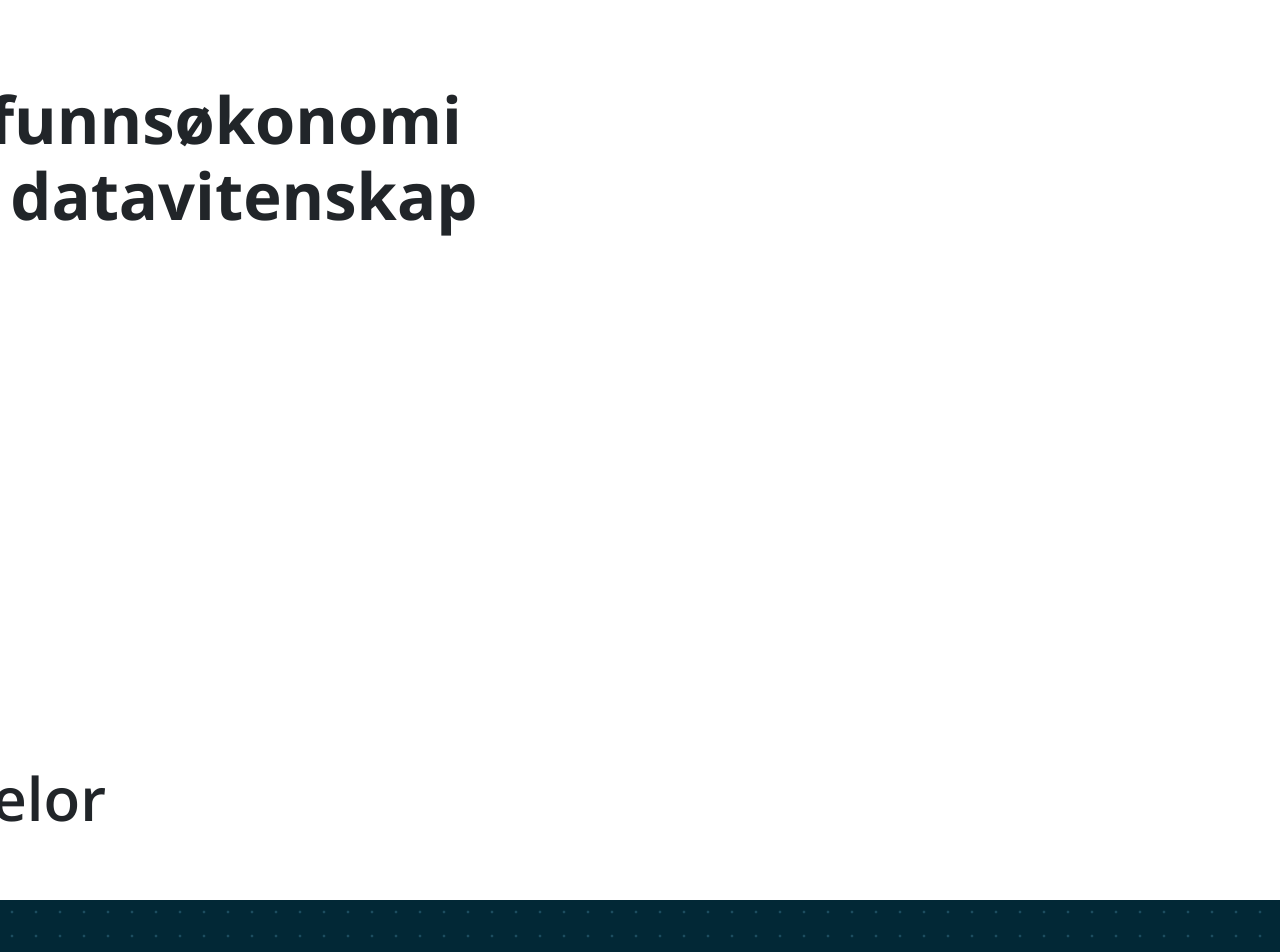
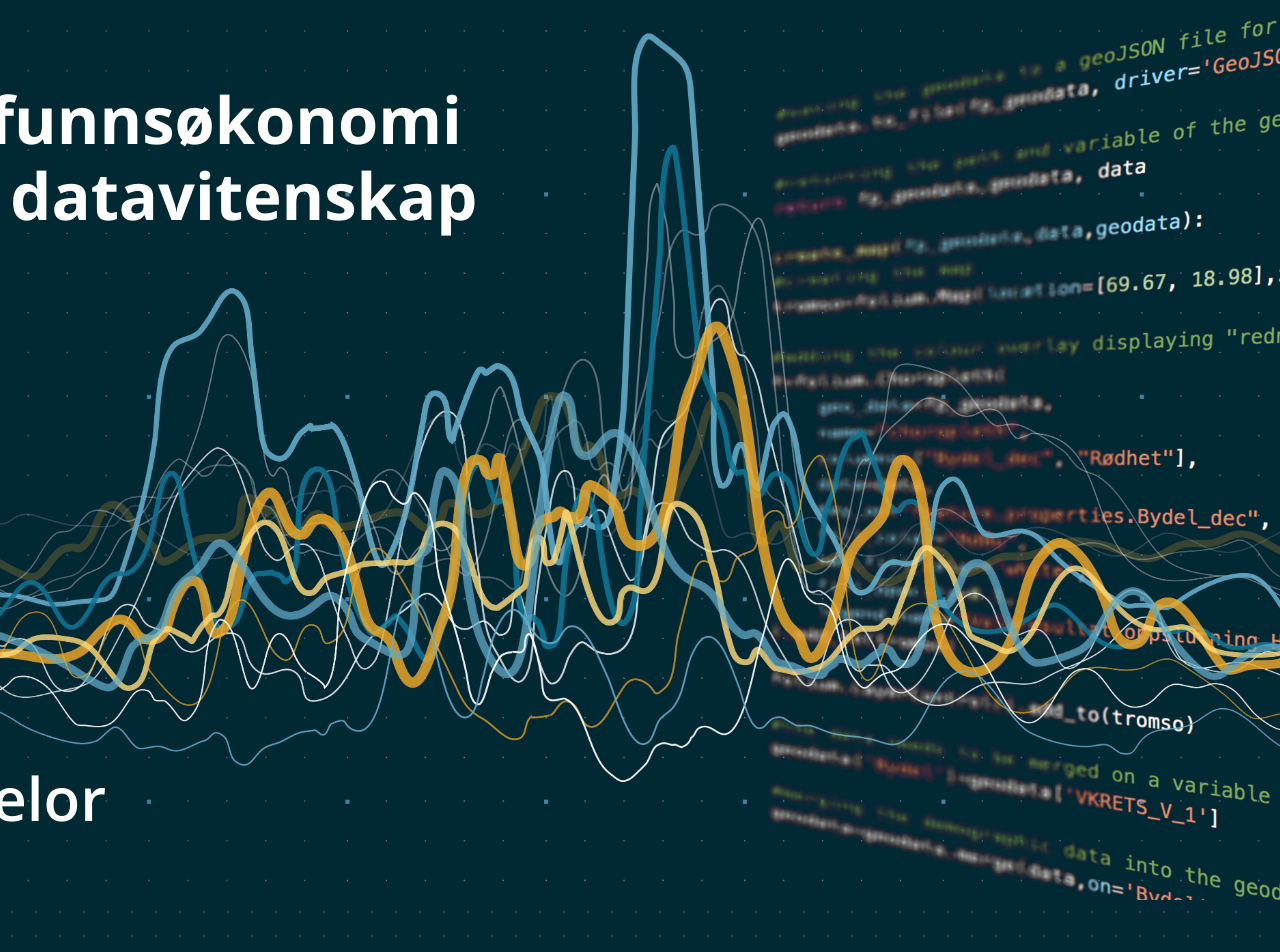
Before and after one commit to uit-econ/uit-econ.github.io, a Jekyll site: the page built from index.md, in a window 1280 px wide. Shown: the top 952 px of the page. Built offline with Jekyll 4.4.1, drawn with Linux system fonts in a browser that asks for light colours.

Commit message:
Update navheader.html

```diff
--- a/_includes/navheader.html
+++ b/_includes/navheader.html
@@ -29,7 +29,7 @@
   <!-- End Navigation -->
 
   <!-- Header -->
-  <header class="" id="masthead">
+  <header class="masthead" id="masthead">
     <div class="" id="masthead-container">
 
       <div class="" id="masthead-title">
```
